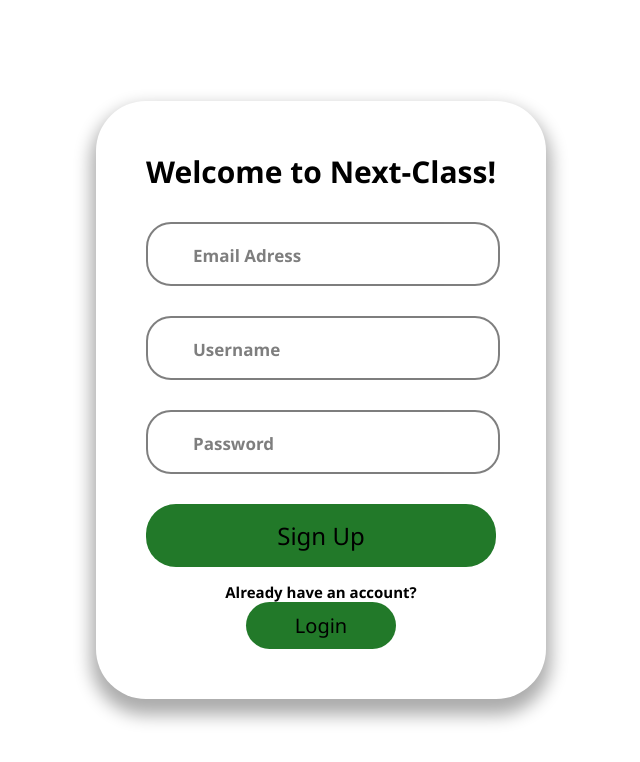
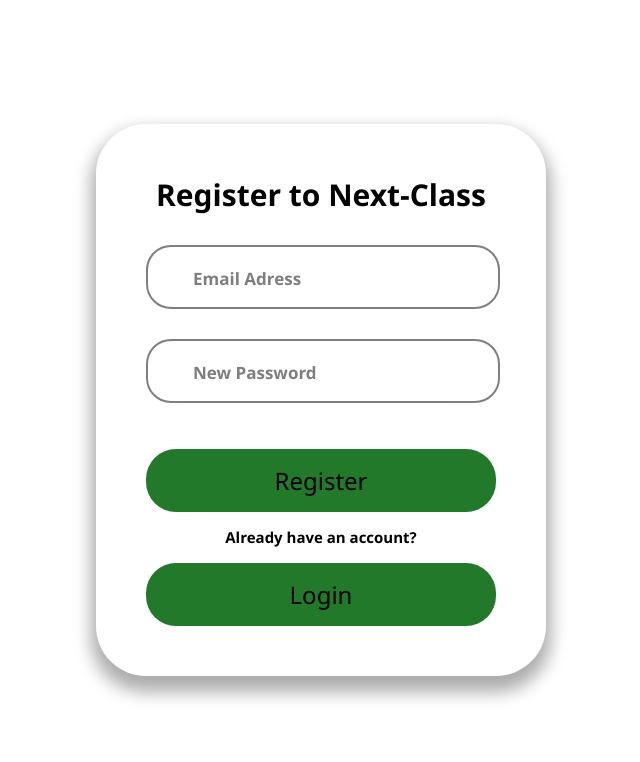
Before and after one commit to SoloUnity/codejam22-hackathon-next-class, a React (Create React App) app in the folder next-class/: page /signup in a window 1280 px wide. Shown: the top 762 px of the page, without its empty margins (319-959 px from the left). Built offline with nearby package versions, Linux system fonts and the light colour scheme.

Commit message:
Logic for signup and login menu

```diff
--- a/next-class/src/Pages/Home/Home.js
+++ b/next-class/src/Pages/Home/Home.js
@@ -2,15 +2,15 @@
 import {useAuthState} from 'react-firebase-hooks/auth';
 import {auth} from '../../firebase';
 import { NavBar } from "../../components/index";
-
+import { Link } from 'react-router-dom';
 
 const Home = () => {
   const[user, loading, error] = useAuthState(auth );
   return (
     <div className="home-wrapper">
         <NavBar />
-        <h1>Welcome{user?.email}</h1>
-        <button onClick={() => auth.signOut()}>Sign Out</button>
+        <h1>Welcome {user?.email}</h1>
+        <button onClick={() => auth.signOut()}><Link to='/'>Sign Out</Link></button>
     </div>
     )
   };
--- a/next-class/src/Pages/Login/LoginScreen.js
+++ b/next-class/src/Pages/Login/LoginScreen.js
@@ -3,7 +3,7 @@
 import React from 'react'
 import {auth} from '../../firebase';
 import {Link} from 'react-router-dom';
-import {signInWithEmailAndPassword, createUserWithEmailAndPassword} from 'firebase/auth';
+import {signInWithEmailAndPassword} from 'firebase/auth';
 
 function Login() {
     const [email, setEmail] = useState('');
@@ -15,11 +15,6 @@
         .catch(error=>console.error(error))
     }
 
-    const register = () =>{
-        createUserWithEmailAndPassword(auth, email, password)
-        .then(auth=>console.log(auth))
-        .catch(error=>console.error(error))
-    }
 
 return (
     <div id="content">
@@ -38,7 +33,7 @@
         </form>
         <button onClick={signIn} id="btn"><Link className='link_button' to='/'>Login</Link></button>
         <h5>Don't have an account?</h5>
-        <button onClick={register} id="btn"><Link className='link_button' to='/signup'>Sign Up</Link></button>
+        <button id="btn"><Link className='link_button' to='/signup'>Sign Up</Link></button>
     </div>
   )
 };
--- a/next-class/src/Pages/SignUp/SignUp.js
+++ b/next-class/src/Pages/SignUp/SignUp.js
@@ -1,34 +1,41 @@
+import './SignUp.css';
+import { useState } from 'react';
 import React from 'react'
-import "./SignUp.css";
-import { Link } from 'react-router-dom';
+import {auth} from '../../firebase';
+import {Link} from 'react-router-dom';
+import {createUserWithEmailAndPassword} from 'firebase/auth';
 
-const SignUp = () => {
-  return (
+function Login() {
+    const [email, setEmail] = useState('');
+    const [password, setPassword] = useState('');
+
+    const register = () =>{
+        createUserWithEmailAndPassword(auth, email, password)
+        .then(auth=>console.log(auth))
+        .catch(error=>console.error(error))
+    }
+
+return (
     <div id="content">
-        <h1>Welcome to Next-Class!</h1>
-        <form action="" method="get">
+        <h1>Register to Next-Class</h1>
+        <form>
             <div class="input-bar">
-                <label for="email">Email Adress</label>
-                <input type="email" id="email" class="input"/>
-                <box-icon name='user-name' ></box-icon>
-            </div>
-            <div class="input-bar">
-                <label for="name">username</label>
-                <input type="text" id="name" class="input"/>
+                <label for="Email">Email Adress</label>
+                <input  onChange={(event) => setEmail(event.target.value)} type="text" id="Email" class="input"/>
                 <box-icon name='user'></box-icon>
             </div>
             <div class="input-bar">
-                <label for="password">password</label>
-                <input type="password" id="password" class="input"/>
+                <label for="password">New password</label>
+                <input onChange={(event) => setPassword(event.target.value)} type="password" id="password" class="input"/>
                 <box-icon name='lock-alt' ></box-icon>
             </div>
         </form>
-        <button type="submit" id="btn1"><Link className='link_button' to='/'>Sign Up</Link></button>
+        <button onClick={register} id="btn"><Link className='link_button' to='/home'>Register</Link></button>
         <h5>Already have an account?</h5>
-        <button type="submit" id="btn2"><Link className='link_button' to='/'>Login</Link></button>
+        <button id="btn"><Link className='link_button' to='/'>Login</Link></button>
     </div>
   )
-}
+};
 
 const input = document.querySelectorAll('.input');
 
@@ -43,8 +50,8 @@
 }
 
 input.forEach((e) => {
-        e.addEventListener('focus', inputFocus);
-        e.addEventListener('blur', inputBlur);
+    e.addEventListener('focus', inputFocus);
+    e.addEventListener('blur', inputBlur);
 })
 
-export default SignUp
+export default Login;
```
